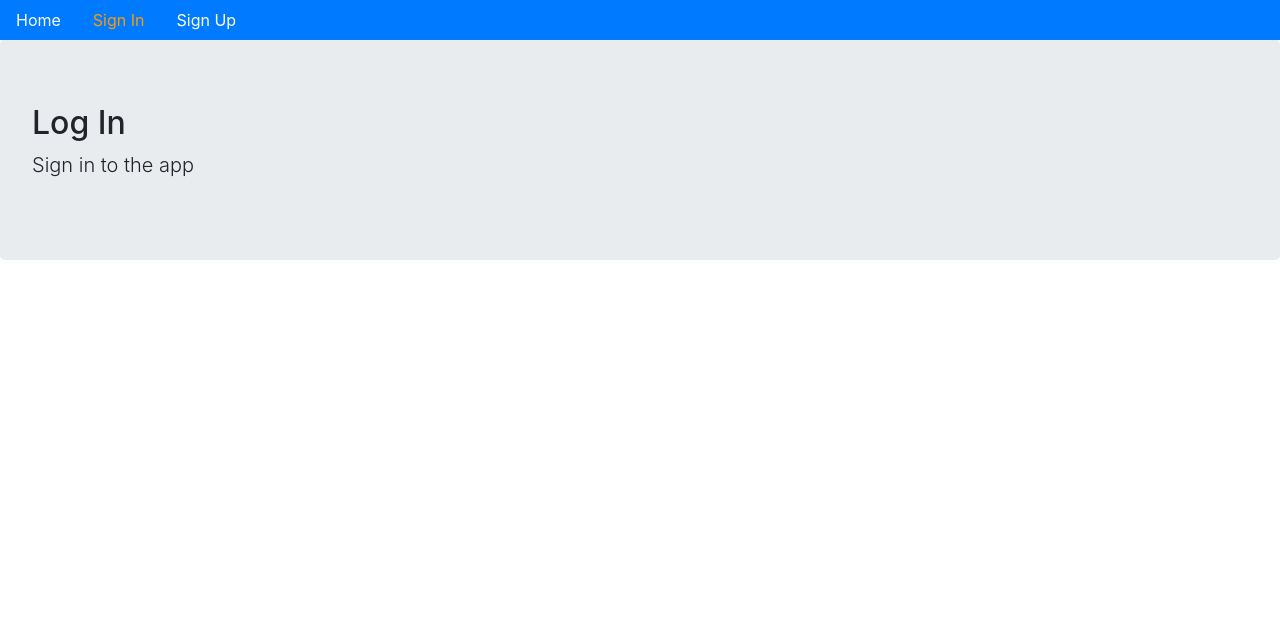
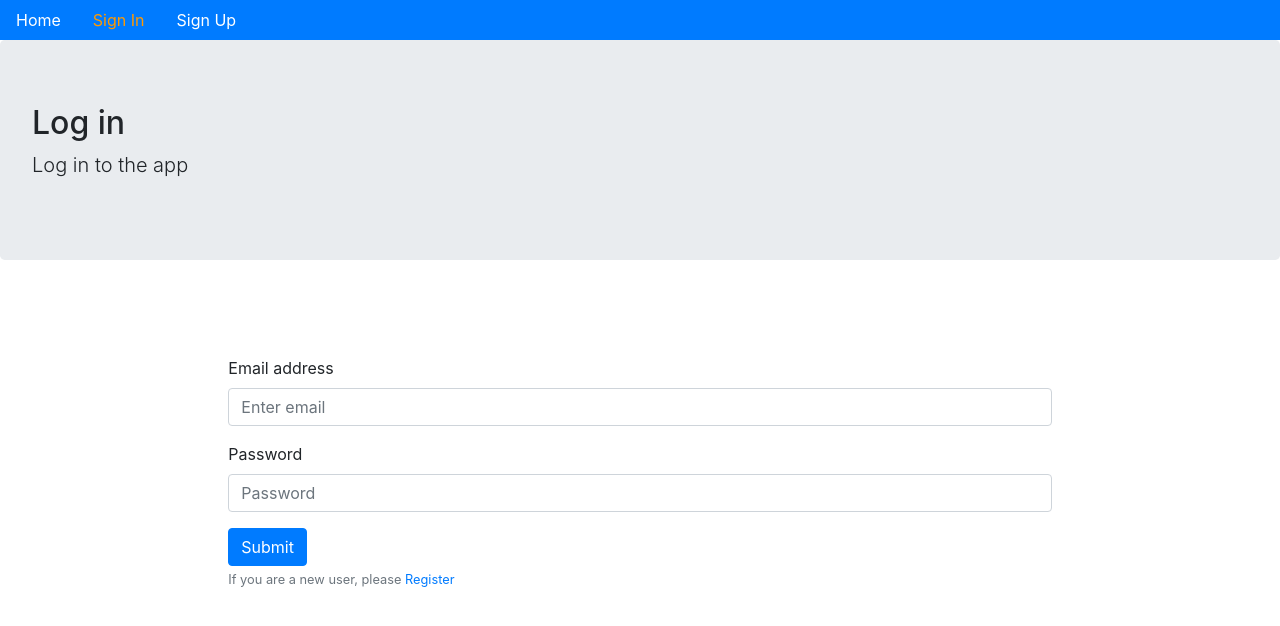
Before and after one commit to imvamsi/MERN_ecommerce, a React (Create React App) app in the folder client/: page /signin in a window 1280 px wide. Shown: the top 626 px of the page. Built offline with nearby package versions, Linux system fonts and the light colour scheme.

Commit message:
user sign in and setting jwt to the local storage working

```diff
--- a/client/src/api/index.js
+++ b/client/src/api/index.js
@@ -14,3 +14,19 @@ export const signup = (user) => {
     })
     .catch(err => console.log(err))
 }
+
+
+export const signin = (user) => {
+    return fetch(`${url}/signin`, {
+          method: 'POST',
+          headers: {
+              Accept: 'application/json',
+              'Content-Type': 'application/json'
+          },
+          body: JSON.stringify(user)
+      })
+      .then(res =>  {
+          return res.json()
+      })
+      .catch(err => console.log(err))
+  }
--- a/client/src/user/SignIn.js
+++ b/client/src/user/SignIn.js
@@ -1,9 +1,94 @@
-import React from 'react'
+import React, {useState} from 'react'
 import Layout from '../core/Layout'
+import { signin } from '../api';
+import { isAuthenticated } from '../utils/index'
+import Alert from '../components/Alerts';
+import { Link } from 'react-router-dom';
 
-const SignIn = () => {
+const SignIn = (props) => {
+    const[value, setValue] = useState({
+        name: '',
+        email: '',
+        password: '',
+        error:null,
+        success: false
+    });
+
+    const[alert, setAlert] = useState(null);
+
+    const {name, email, password, error, success} = value;
+    const handleChange = event => {
+        setValue({...value,
+             [event.target.name]: event.target.value,
+             error: false
+        });
+
+    }
+
+
+
+    const handleSubmit = e => {
+        e.preventDefault();
+        setValue({...value, error: false});
+        signin({name, email, password})
+        .then(data => {
+            if (data.err) {
+                 setValue({
+                    error:data.err
+                 })
+                 handleAlert(data.err, 'danger');
+             } else {
+                handleAlert('Successfully Authenticated', 'success');
+                isAuthenticated(data);
+                props.history.push('/');
+            }
+        })
+    }
+
+    const handleAlert = (msg, type) => {
+        console.log(msg, type);
+            setValue({ error: { msg: msg, type: type } });
+            setTimeout(() => setValue({...value, error: null }), 4000);
+      };
     return (
-        <Layout title='Log In' description='Sign in to the app'></Layout>
+        <>
+            <Layout title='Log in' description='Log in to the app' className='container col-md-8 offset-md-4'/>
+            <div>
+                <div className='container col-md-8 offset-md-2' style={{marginTop: '6em'}}>
+                    <div id='alert' className='my-3'>
+                      {error && <Alert data={error}/>}
+                    </div>
+                    <form onSubmit={handleSubmit}>
+                        <div className="form-group">
+                            <label for="exampleInputEmail1">Email address</label>
+                            <input
+                            type="email"
+                            name='email'
+                            className="form-control"
+                            id="exampleInputEmail1"
+                            aria-describedby="emailHelp"
+                            placeholder="Enter email"
+                            onChange={handleChange}
+                            />
+                        </div>
+                        <div className="form-group">
+                            <label for="exampleInputPassword1">Password</label>
+                            <input
+                            type="password"
+                            name='password'
+                            className="form-control"
+                            id="exampleInputPassword1"
+                            placeholder="Password"
+                            onChange={handleChange}
+                            />
+                        </div>
+                        <button type="submit" className="btn btn-primary">Submit</button>
+                        <small className="form-text text-muted">If you are a new user, please <Link to='signup'>Register</Link></small>
+                    </form>
+                </div>
+            </div>
+
+        </>
     )
 }
 
--- /dev/null
+++ b/client/src/utils/index.js
@@ -0,0 +1,5 @@
+export const isAuthenticated = (data) => {
+    if(typeof window !== undefined) {
+        localStorage.setItem('sessionToken', JSON.stringify(data));
+    }
+}
```
